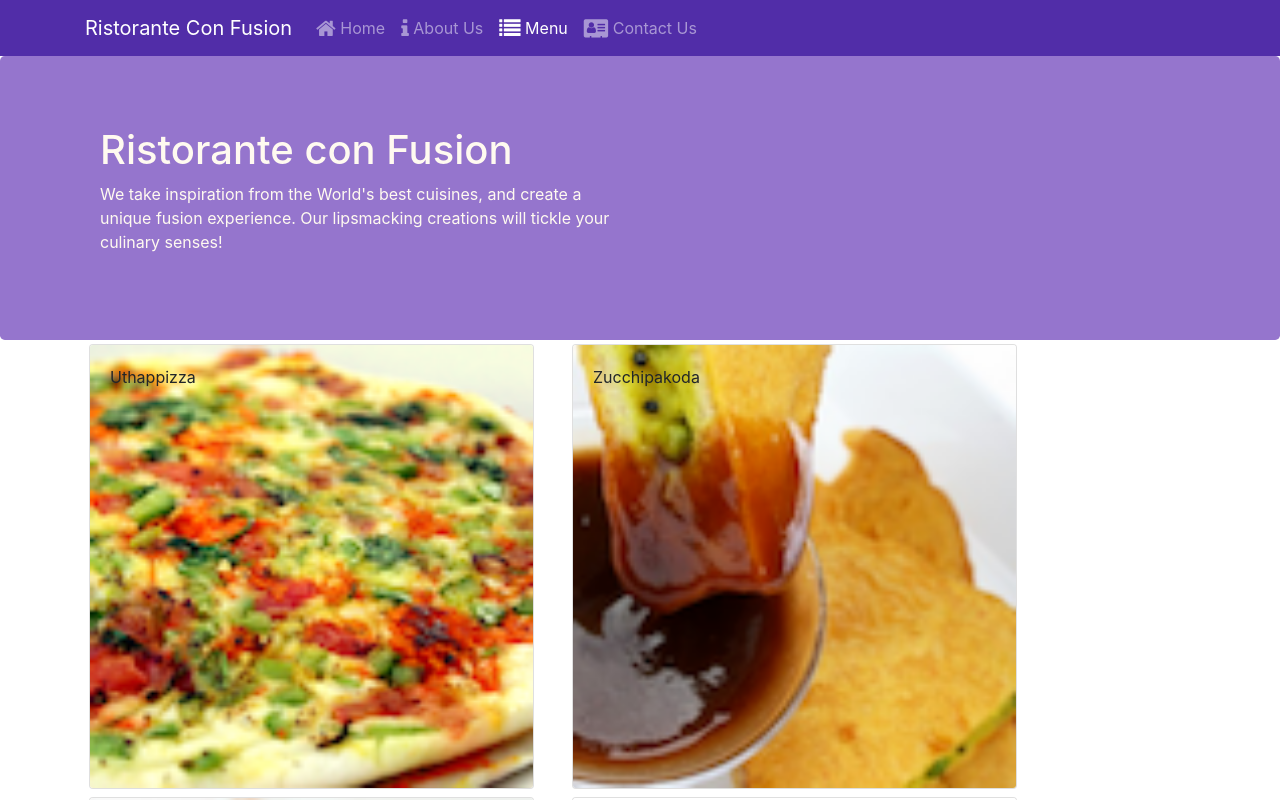
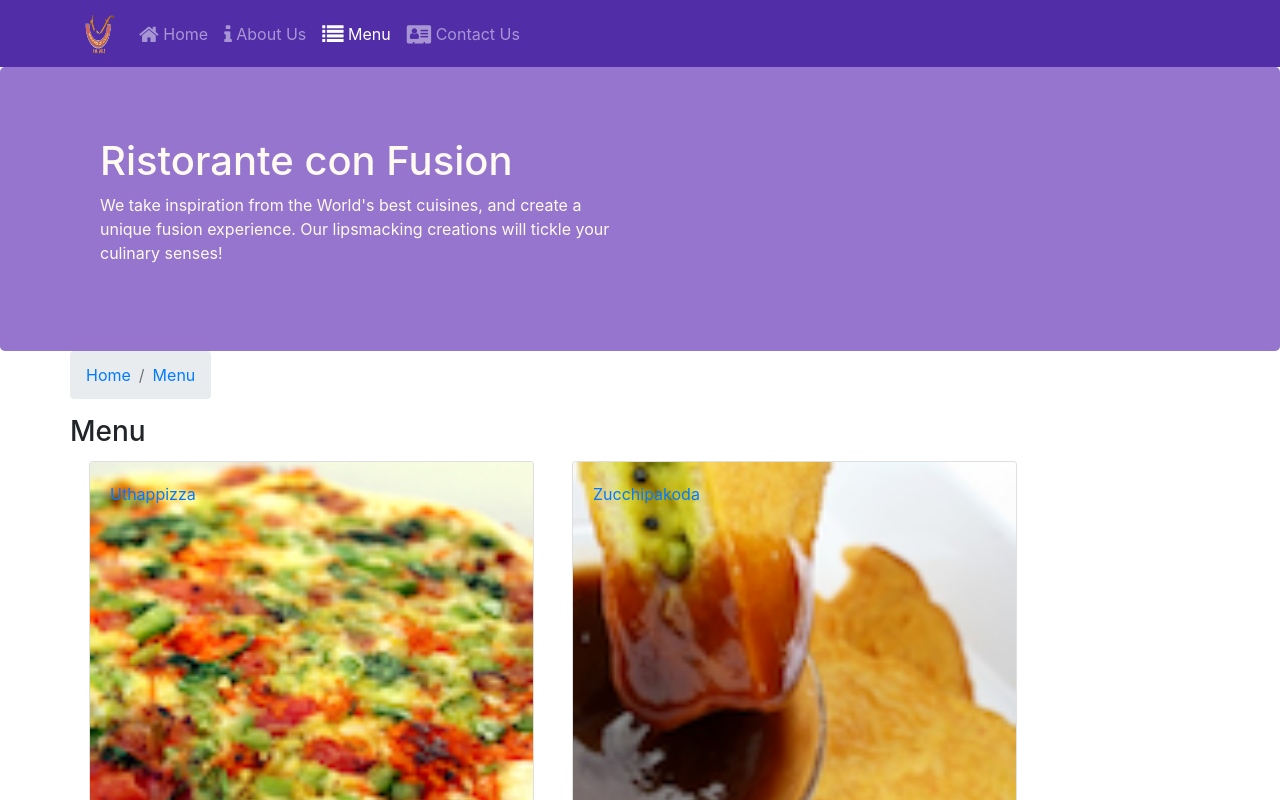
Before and after one commit to ganeshkale07/React-course-file, a React (Create React App) app: page /menu in a window 1280 px wide. Shown: the top 800 px of the page. Built offline with nearby package versions, Linux system fonts and the light colour scheme.

Commit message:
Single Page Applications Part 2

```diff
--- a/src/components/ContactComponent.js
+++ b/src/components/ContactComponent.js
@@ -1,8 +1,20 @@
 import React from 'react';
+import {Breadcrumb ,BreadcrumbItem} from 'reactstrap';
+import { Link } from 'react-router-dom';
 
 function Contact(props) {
     return(
         <div className="container">
+            <div className="row">
+                    <Breadcrumb>
+                        <BreadcrumbItem ><Link to="/home">Home</Link></BreadcrumbItem>
+                        <BreadcrumbItem active>contact Us</BreadcrumbItem>
+                    </Breadcrumb>
+                </div>
+                <div className="row">
+                    <h3>Contact Us</h3>
+                    <hr/>
+                </div>
             <div className="row row-content">
                 <div className="col-12">
                 <h3>Location Information</h3>
--- a/src/components/DishdetailComponent.js
+++ b/src/components/DishdetailComponent.js
@@ -1,6 +1,8 @@
 import React, { Component } from 'react';
-import { Card, CardImg, CardBody, CardText, CardTitle } from 'reactstrap';
+import { Card, CardImg, CardBody, CardText, CardTitle ,Breadcrumb ,BreadcrumbItem} from 'reactstrap';
 import {List} from 'reactstrap';
+import { Link } from 'react-router-dom';
+
 
 
      function RenderComments({comments}) {
@@ -59,9 +61,19 @@ import {List} from 'reactstrap';
             return (<div></div>)
         }
         const dishItem = <RenderDish dish={props.dish}/>;
-        const commentItem = <RenderComments comments={props.dish.comments} />;
+        const commentItem = <RenderComments comments={props.comments} />;
         return (
             <div className="container">
+                <div className="row">
+                    <Breadcrumb>
+                        <BreadcrumbItem ><Link to="/Menu">Menu</Link></BreadcrumbItem>
+                        <BreadcrumbItem active>{props.dish.name}</BreadcrumbItem>
+                    </Breadcrumb>
+                </div>
+                <div className="row">
+                    <h3>{props.dish.name}</h3>
+                    <hr/>
+                </div>
                 <div className='row'>
                     {dishItem}
                     {commentItem}
--- a/src/components/HeaderComponent.js
+++ b/src/components/HeaderComponent.js
@@ -25,7 +25,7 @@ class Header extends Component{
             <Navbar dark expand="md">
               <div className="container">
                 <NavbarToggler onClick={this.toggleNav} />
-                <NavbarBrand href="/">Ristorante Con Fusion</NavbarBrand>
+                <NavbarBrand className="nr-auto"><img src="/assets/images/logo.png" alt="Ristorante Con Fusion" width="30" height="41"></img></NavbarBrand>
                 <Collapse isOpen={this.state.isNavOpen} navbar>
                     <Nav navbar>
                         <NavItem>
--- a/src/components/MainComponent.js
+++ b/src/components/MainComponent.js
@@ -37,13 +37,21 @@ class Main extends Component{
       leader={this.state.leaders.filter((leader) => leader.featured)[0]}/>);
     }
 
+    const DishwithId = ({match}) => {
+        return(
+          <Dishdetail  dish={this.state.dishes.filter((dish) => dish.id === parseInt(match.params.dishId , 10))[0]}
+          comments={this.state.comments.filter((comment) => comment.dishId  ===  parseInt(match.params.dishId , 10))} />
+        );
+    }
+
     return(
       <div>
         <Header />
         <Switch>
           <Route path="/home" component={Homepage}></Route>
-          <Route path="/menu" component={() => <Menu dishes={this.state.dishes}/>}></Route>
-          <Route path='/contactus' component={Contact} />
+          <Route exact path="/menu" component={() => <Menu dishes={this.state.dishes}/>}></Route>
+          <Route path="/menu/:dishId" component={DishwithId} />
+          <Route exact path='/contactus' component={Contact} />
           <Redirect to="/home"/>
         </Switch>
         <Footer />
--- a/src/components/MenuComponent.js
+++ b/src/components/MenuComponent.js
@@ -1,14 +1,17 @@
 import React from 'react';
+import { Link } from 'react-router-dom';
 import { Card, CardImg, CardImgOverlay,
-    CardTitle } from 'reactstrap';
+    CardTitle ,Breadcrumb ,BreadcrumbItem} from 'reactstrap';
 
     function RenderMenuItem ({dish, onClick}) {
         return (
             <Card>
+                <Link to={`menu/${dish.id}`}>
                 <CardImg width="100%" src={dish.image} alt={dish.name} />
                 <CardImgOverlay>
                     <CardTitle>{dish.name}</CardTitle>
                 </CardImgOverlay>
+                </Link>
             </Card>
         );
     }
@@ -18,13 +21,23 @@ import { Card, CardImg, CardImgOverlay,
         const menu = props.dishes.map((dish) => {
             return (
                 <div className="col-12 col-md-5 m-1"  key={dish.id}>
-                    <RenderMenuItem dish={dish} onClick={props.onClick} />
+                    <RenderMenuItem dish={dish}  />
                 </div>
             );
         });
 
         return (
             <div className="container">
+                <div className="row">
+                    <Breadcrumb>
+                        <BreadcrumbItem><Link to="/home">Home</Link></BreadcrumbItem>
+                        <BreadcrumbItem active><Link to="/Menu">Menu</Link></BreadcrumbItem>
+                    </Breadcrumb>
+                </div>
+                <div className="row">
+                    <h3>Menu</h3>
+                    <hr/>
+                </div>
                 <div className="row">
                     {menu}
                 </div>
```
